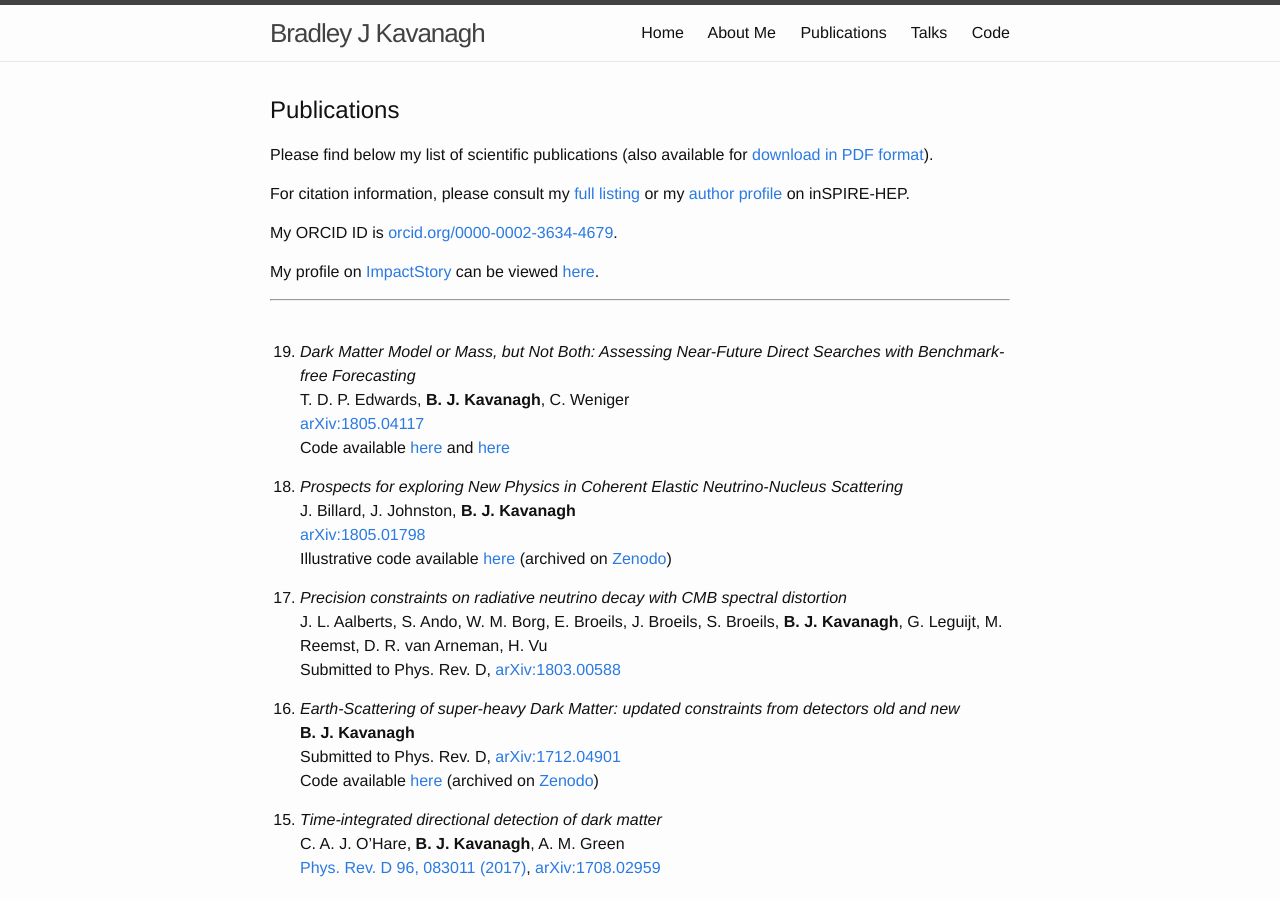
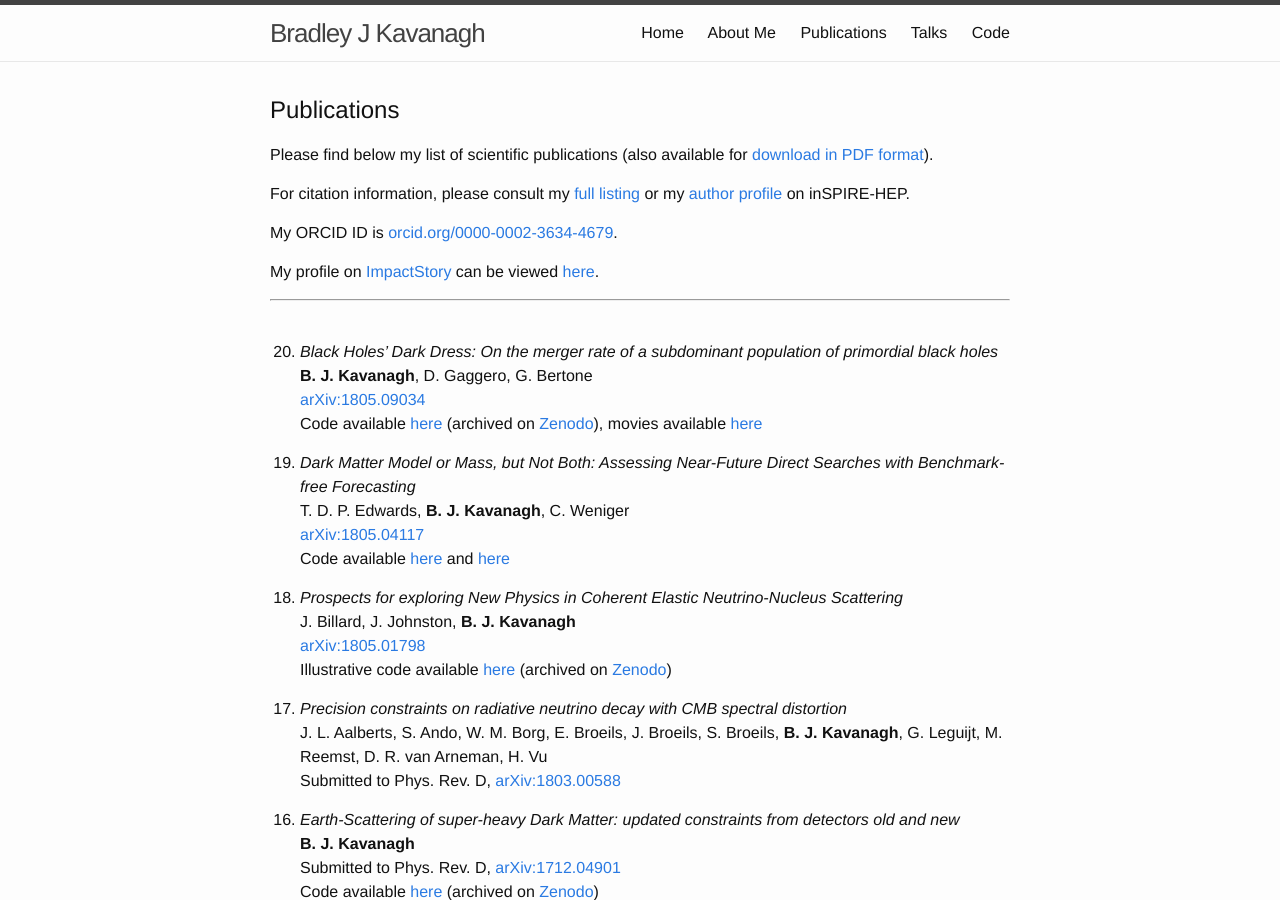
Before and after one commit to bradkav/bradkav.github.io, a Jekyll site: the page built from publications.md, in a window 1280 px wide and 900 px high. Built offline with Jekyll 4.4.1, drawn with Linux system fonts in a browser that asks for light colours.

Commit message:
Updated publications

```diff
--- a/publications.md
+++ b/publications.md
@@ -18,6 +18,11 @@ My profile on [ImpactStory](https://impactstory.org/) can be viewed [here](https
 
 ***
 <br>
+
+20. *Black Holes' Dark Dress: On the merger rate of a subdominant population of primordial black holes*
+**B. J. Kavanagh**, D. Gaggero, G. Bertone
+[arXiv:1805.09034](https://arxiv.org/abs/1805.09034)
+Code available [here](https://github.com/bradkav/BlackHolesDarkDress) (archived on [Zenodo](https://doi.org/10.5281/zenodo.1251160)), movies available [here](https://doi.org/10.6084/m9.figshare.6298397)
 
 19. *Dark Matter Model or Mass, but Not Both: Assessing Near-Future Direct Searches with Benchmark-free Forecasting*
 T. D. P. Edwards, **B. J. Kavanagh**, C. Weniger
```
Also changed, not shown: 1 other file.
